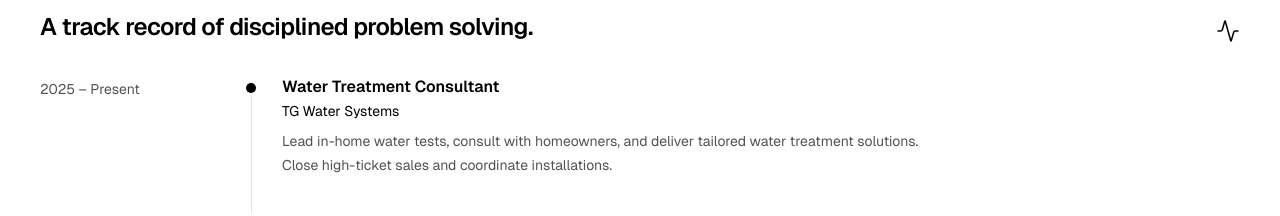
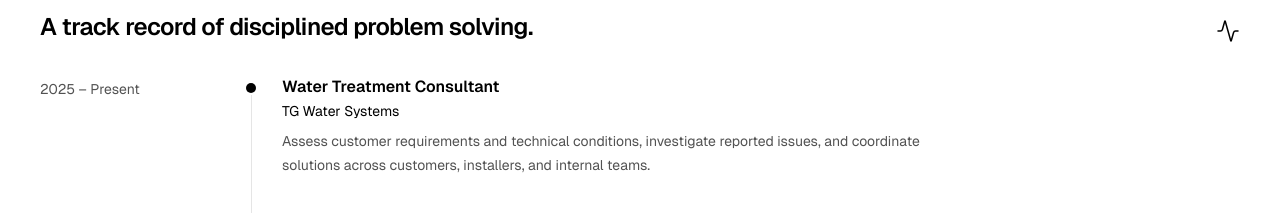
Before and after one commit to danielFernandezDj/daniel-portfolio, a Next.js app: page / in a window 1280 px wide. Shown: the part 3480-3696 px from the top of the page. Built offline with nearby package versions, Linux system fonts and the light colour scheme.

Commit message:
Feat: Updating Experieance copy-description for TG-Water.

```diff
--- a/app/page.tsx
+++ b/app/page.tsx
@@ -89,7 +89,7 @@ const experience = [
     date: "2025 – Present",
     role: "Water Treatment Consultant",
     company: "TG Water Systems",
-    copy: "Lead in-home water tests, consult with homeowners, and deliver tailored water treatment solutions. Close high-ticket sales and coordinate installations.",
+    copy: "Assess customer requirements and technical conditions, investigate reported issues, and coordinate solutions across customers, installers, and internal teams.",
   },
   {
     date: "2023 – 2025",
```
